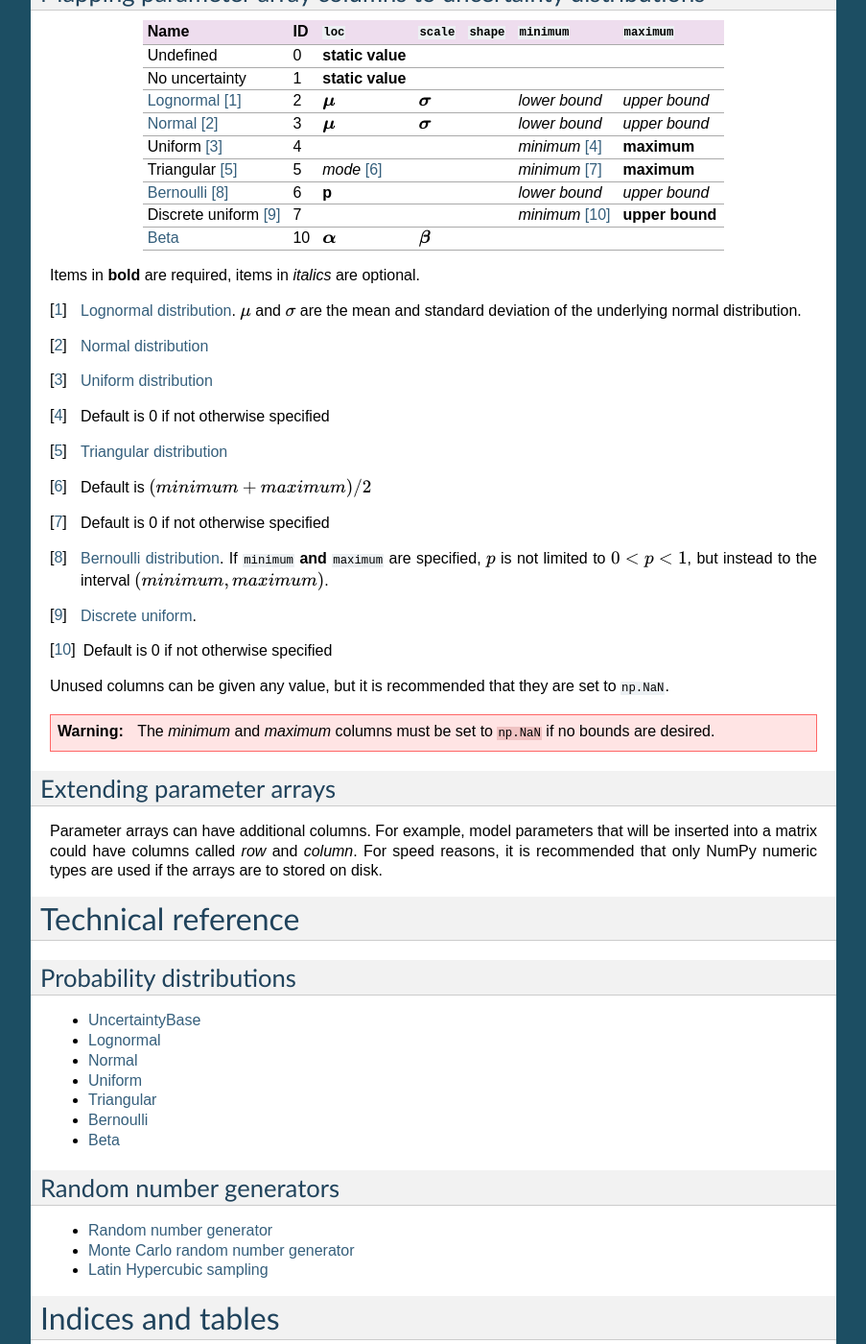
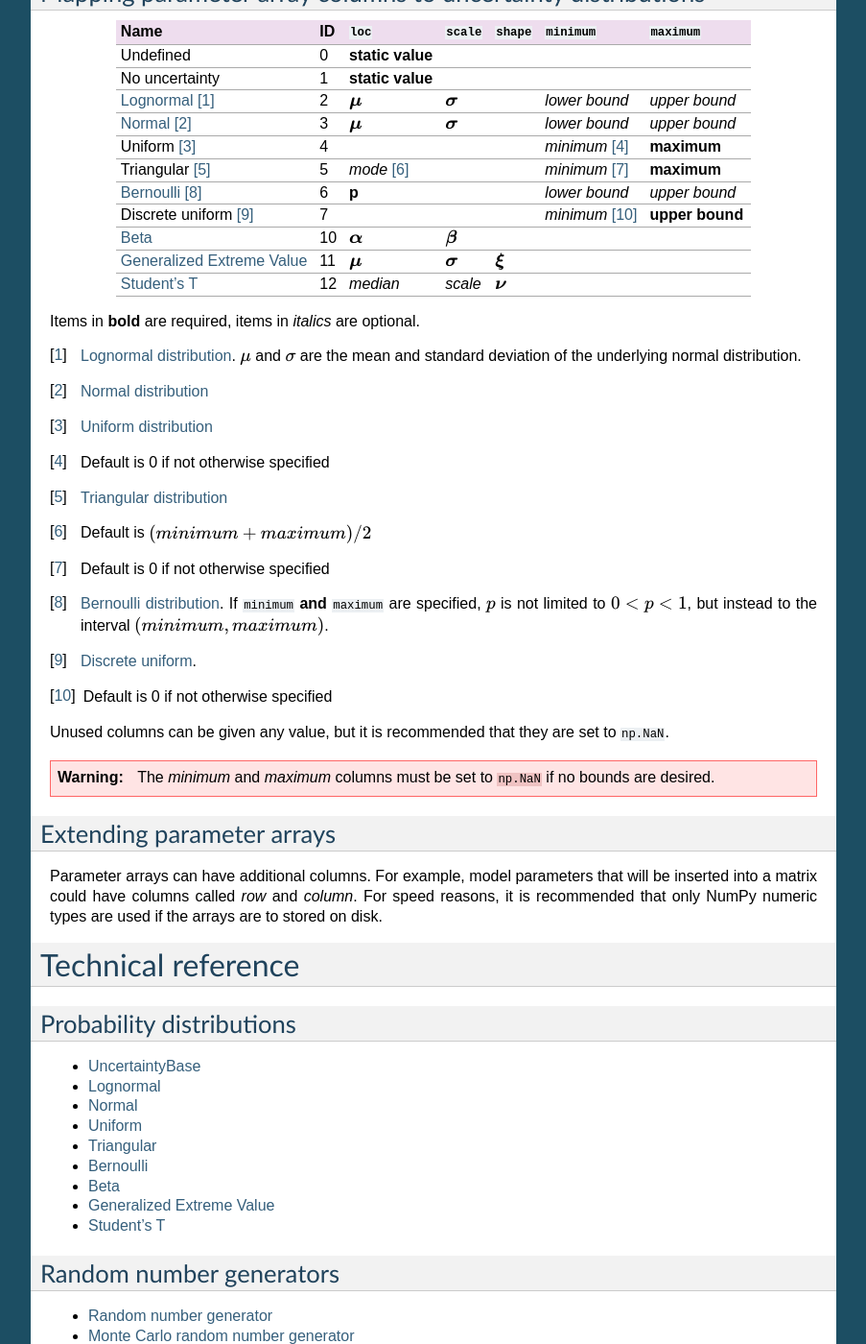
Before and after one commit to brightway-lca/stats_arrays, a Sphinx documentation site: the page built from docs/index.rst, in a window 1280 px wide and 1400 px high, scrolled down 1885 px. Shown: the whole window at 96% size, without its empty margins (198-1101 px from the left). Built offline with Sphinx 7.4.7, drawn with Linux system fonts in a browser that asks for light colours; formulas are drawn with MathJax 3.

Commit message:
Add changed docs for new distributions

```diff
--- a/docs/index.rst
+++ b/docs/index.rst
@@ -105,19 +105,21 @@ Each uncertainty distribution has an integer ID number. See the table below for
 Mapping parameter array columns to uncertainty distributions
 ------------------------------------------------------------
 
-======================= === =========================== =========================== =============== =============== ===============
-Name                    ID  ``loc``                     ``scale``                   ``shape``       ``minimum``             ``maximum``
-======================= === =========================== =========================== =============== =============== ===============
+======================= === =========================== =========================== ======================== =============== ===============
+Name                    ID  ``loc``                     ``scale``                   ``shape``                ``minimum``             ``maximum``
+======================= === =========================== =========================== ======================== =============== ===============
 Undefined               0   **static value**
 No uncertainty          1   **static value**
-:ref:`lognormal` [#]_   2   :math:`\boldsymbol{\mu}`    :math:`\boldsymbol{\sigma}`                 *lower bound*   *upper bound*
-:ref:`normal` [#]_      3   :math:`\boldsymbol{\mu}`    :math:`\boldsymbol{\sigma}`                 *lower bound*   *upper bound*
-Uniform [#]_            4                                                                           *minimum* [#]_  **maximum**
-Triangular [#]_         5   *mode* [#]_                                                             *minimum* [#]_  **maximum**
-:ref:`bernoulli` [#]_   6   **p**                                                                   *lower bound*   *upper bound*
-Discrete uniform [#]_   7                                                                           *minimum* [#]_  **upper bound**
+:ref:`lognormal` [#]_   2   :math:`\boldsymbol{\mu}`    :math:`\boldsymbol{\sigma}`                          *lower bound*   *upper bound*
+:ref:`normal` [#]_      3   :math:`\boldsymbol{\mu}`    :math:`\boldsymbol{\sigma}`                          *lower bound*   *upper bound*
+Uniform [#]_            4                                                                                    *minimum* [#]_  **maximum**
+Triangular [#]_         5   *mode* [#]_                                                                      *minimum* [#]_  **maximum**
+:ref:`bernoulli` [#]_   6   **p**                                                                            *lower bound*   *upper bound*
+Discrete uniform [#]_   7                                                                                    *minimum* [#]_  **upper bound**
 :ref:`beta`             10  :math:`\boldsymbol{\alpha}` :math:`\boldsymbol{\beta}`
-======================= === =========================== =========================== =============== =============== ===============
+:ref:`extreme`          11  :math:`\boldsymbol{\mu}`    :math:`\boldsymbol{\sigma}` :math:`\boldsymbol{\xi}`
+:ref:`students`         12  *median*                    *scale*                     :math:`\boldsymbol{\nu}`
+======================= === =========================== =========================== ======================== =============== ===============
 
 Items in **bold** are required, items in *italics* are optional.
 
@@ -159,6 +161,8 @@ Probability distributions
    distributions/triangular
    distributions/bernoulli
    distributions/beta
+   distributions/extreme
+   distributions/student
 
 Random number generators
 ------------------------
```
